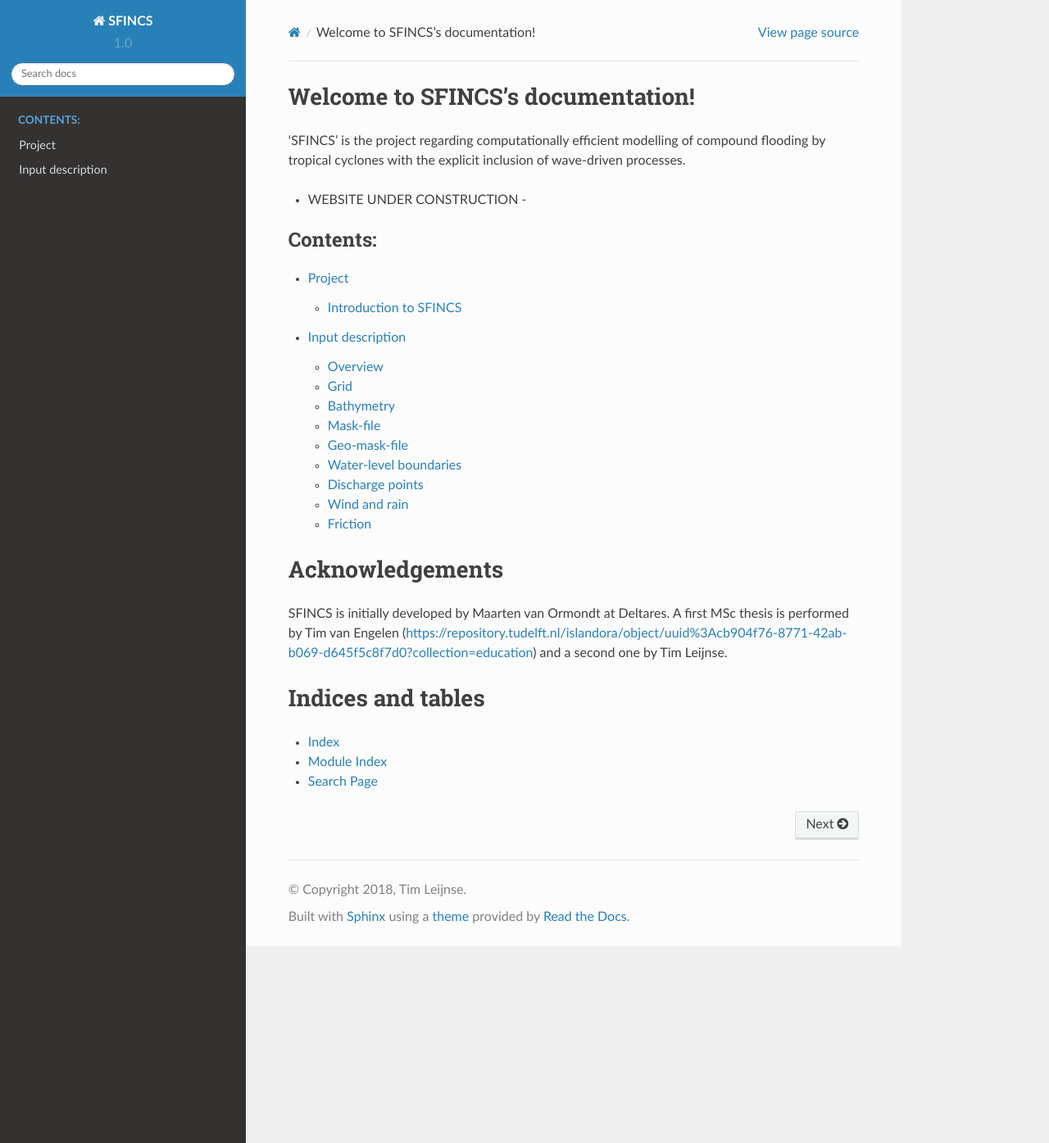
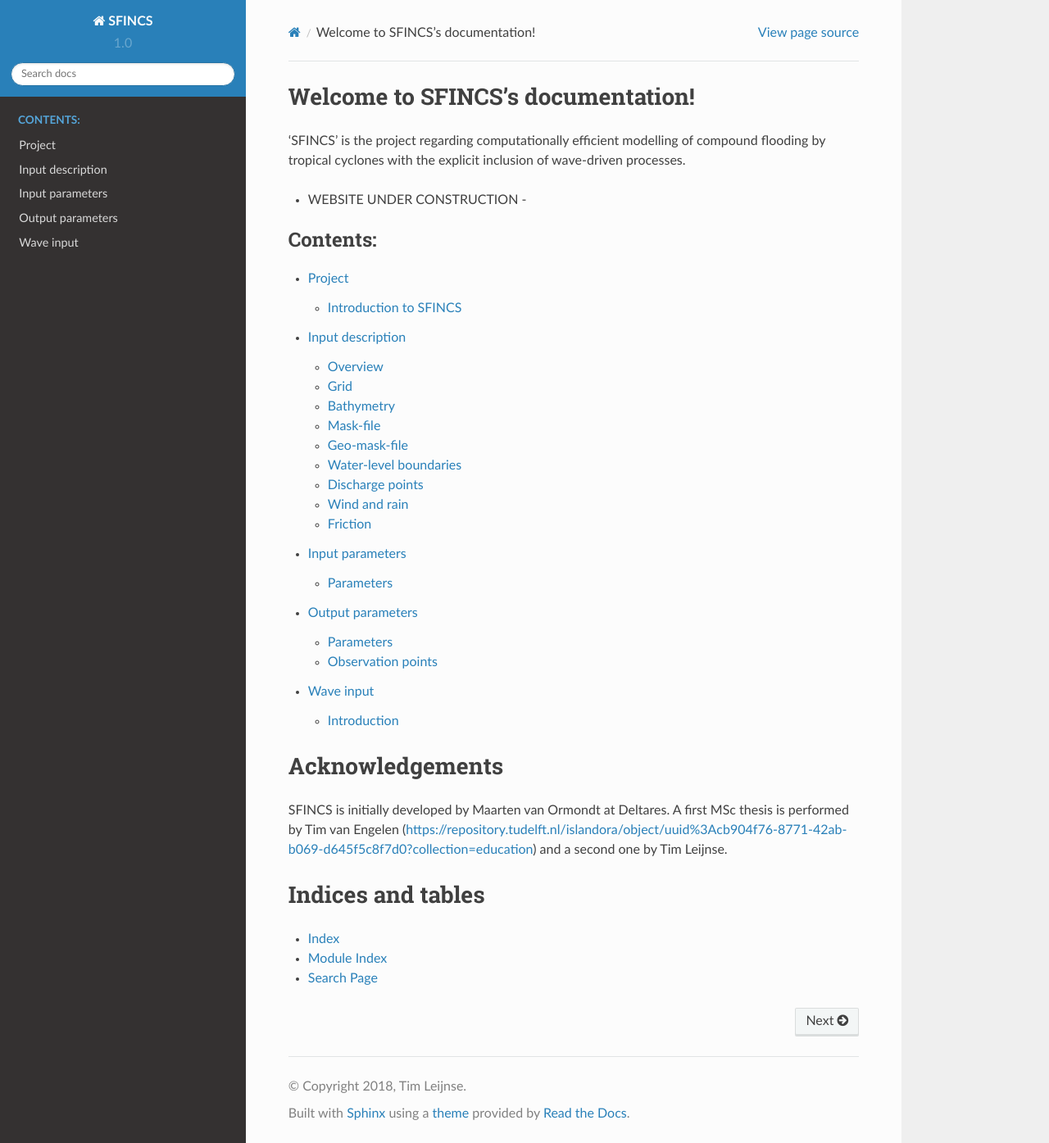
Before and after one commit to Leynse/SFINCS, a Sphinx documentation site: the page built from docs/index.rst, in a window 1280 px wide and 1395 px high. Shown: the whole window at 82% size. Built offline with Sphinx 7.4.7 and the Read the Docs theme 2.0.0, drawn with Linux system fonts in a browser that asks for light colours.

Commit message:
Update index.rst

```diff
--- a/docs/index.rst
+++ b/docs/index.rst
@@ -16,6 +16,9 @@ Welcome to SFINCS's documentation!
 
    project
    input
+   parameters
+   Output
+   waves
 
 
 Acknowledgements
```
